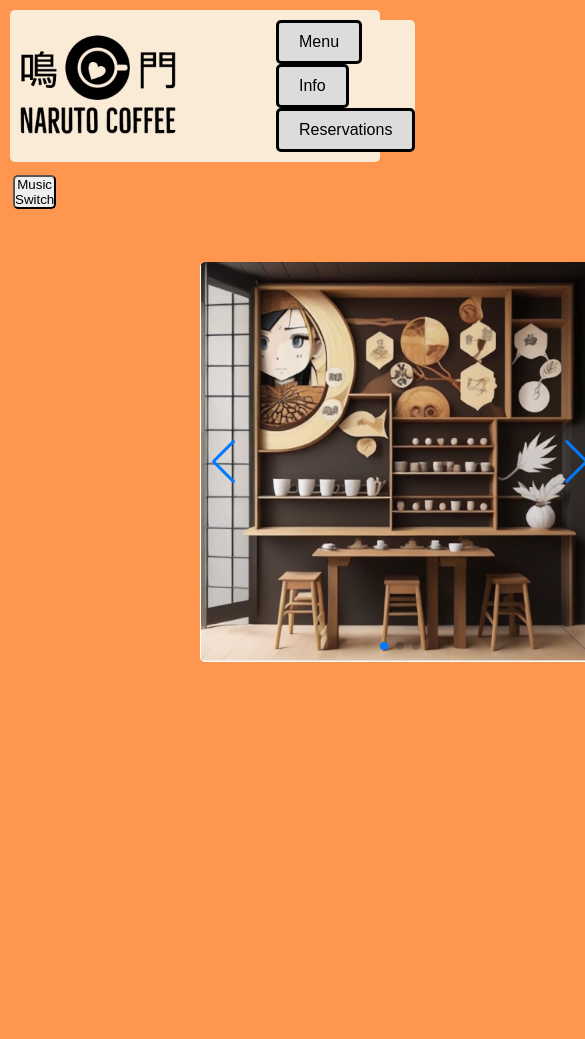
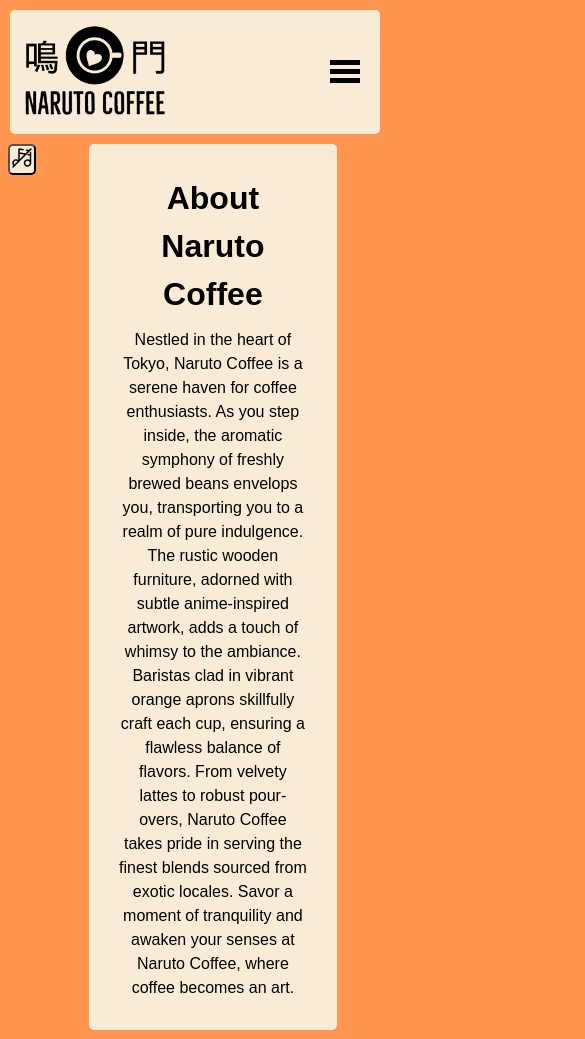
Before and after one commit to pinhaosama/naruto-coffee, a plain HTML site: page index.html in a window 390 px wide. Shown: the top 1039 px of the page, 585 px wide, since content can reach past the window. Drawn offline with nearby package versions, Linux system fonts and the light colour scheme.

Commit message:
create hamburguer menu/gab

```diff
--- /dev/null
+++ b/css/hmenu.css
@@ -0,0 +1,92 @@
+* {
+    box-sizing: border-box;
+}
+
+html {
+    --b-w: 30px;
+    --b-h: 5px;
+    --a-s: 200ms ease-in-out;
+}
+
+@media only screen and (max-width: 768px) {
+
+    .h-menu:before, .h-menu:after, .h-menu input {
+        content: "";
+        height: var(--b-h);
+        width: var(--b-w);
+        border-radius: 0px;
+        background-color: black;
+        transition: opacity var(--a-s), width var(--a-s), rotate var(--a-s), transform var(--a-s);
+        transform-origin: center;
+    }
+
+    .h-menu {
+        display: flex;
+        flex-direction: column;
+        position: absolute;
+        gap: 4px;
+        top: 60px;
+        right: 30px;
+        z-index: 2;
+        cursor: pointer;
+    }
+
+    .h-menu:has(input:checked)::before {
+        transform: rotate(270deg);
+        width: 23px;
+        translate: 0 calc(var(--b-h) / -2);
+    }
+
+    .h-menu:has(input:checked)::after {
+        transform: rotate(-270deg);
+        width: 23px;
+        translate: 0 calc(var(--b-h) / 2);
+    }
+
+    .h-menu input {
+        appearance: none;
+        outline: none;
+        pointer-events: none;
+    }
+
+    .h-menu input:checked {
+        transform: rotate(270deg);
+        opacity: 0;
+    }
+
+    .sidebar {
+        transition: transform var(--a-s), opacity var(--a-s);
+        transform: translateY(-20%);
+        opacity: 0%;
+        padding: 20px;
+        padding-bottom: 10px;
+        max-width: fit-content;
+        background-color: antiquewhite;
+        position: absolute;
+        right: 10px;
+        top: 100px;
+        text-align: right;
+    }
+
+    .h-menu:has(input:checked) + .sidebar {
+        transform: translateY(0);
+        opacity: 100%;
+        background-color: antiquewhite;
+    }
+
+    .sidebar a {
+        color: black;
+        text-decoration: none;
+        font-size: 1.5em;
+        font-weight: 700;
+    }
+
+    .hambutton p:hover {
+        background-color: lightgray;
+    }
+
+    .hambutton p {
+        margin-bottom: 10px;
+    }
+
+}
--- a/css/style.css
+++ b/css/style.css
@@ -6,85 +6,38 @@
 
 }
 
-body{
+body {
     background-color: #ff964f;
     padding-bottom: 10px;
 }
 
-.menu {
-    margin-left: 100px;
+ul {
+    list-style-type: none;
+}
+
+.audiob {
+    float: left;
+    margin-left: 2%;
+}
+
+.audiob button {
     background-color: antiquewhite;
 }
 
-.menu li {
+.container {
+    display: flex;
+    width: 30vw;
+    height: 30vw;
+    background-color: antiquewhite;
     align-items: center;
-    display: inline-block;
+    justify-content: center;
 }
-
-.menu li a {
-    background-color: gainsboro;
-    display: block;
-    padding: 10px 20px;
-    text-decoration: none;
-    color: black;
-    border: 3px solid black;
-}
-
-.menu li a:hover {
-    background-color: grey;
-  }
-
-.menu ul {
-    list-style-type: none;
-    margin: 0;
-    padding: 0;
-}
-
-.header {
-  display: flex;
-  align-items: center;
-  justify-content: space-between;
-  padding: 10px;
-  background-color: antiquewhite;
-  margin: 10px;
-}
-
-.audiob {
-  margin-right: 600px;
-  margin-bottom: 50px;
-  margin-left: 10px;
-  padding: 3px;
-}
-
-.logo img {
-    height: 100px;
-    width: auto;
-}
-
-.logo img:hover{
-    background-color: lightgray;
-}
-
-.about {
-    display: flex;
-    align-items: right;
-    flex-direction: row;
-}
-
-/*.about img {
-    height: 400px;
-    width: auto;
-    margin-left: 200px;
-}*/
 
 .aboutt {
     background-color: antiquewhite;
-    border: 3px solid black;
     padding: 30px;
-    max-width: 500px;
+    max-width: 70%;
     line-height: 1.5;
-    margin-left: 200px;
-    margin-right: 100px;
 }
 
 .aboutt p {
@@ -156,7 +109,7 @@ body{
     margin-left: 150px;
 }
 
-.reservation button{
+.reservation button {
     height: 29px;
     width: 610px;
     padding: 0px;
@@ -169,25 +122,6 @@ body{
     display: flex;
     align-items: center;
     margin-left: 30%;
-}
-
-.container{
-    width: 400px;
-    height: 400px;
-    background-color: antiquewhite;
-    display: flex;
-    align-items: center;
-    justify-content: center;
-    margin-left: 200px;
-}
-
-.swiper {
-    width: 100%;
-    height: 400px;
-  }
-
-.swiper-slide {
-  width: 100%;
 }
 
 .easteregg p {
@@ -204,3 +138,105 @@ body{
     width: fit-content;
     margin-left: 69px;
 }
+
+
+
+@media only screen and (min-width: 769px) {
+
+    .header {
+        display: flex;
+        justify-content: space-between;
+        align-items: center;
+        padding: 10px;
+        background-color: antiquewhite;
+        margin: 10px;
+    }
+
+    .logo img {
+        height: 100px;
+        width: auto;
+        padding: 5px;
+    }
+
+    .logo img:hover {
+        background-color: lightgray;
+    }
+
+    .menu {
+        background-color: antiquewhite;
+    }
+
+    .menu li {
+        align-items: center;
+        display: inline-block;
+    }
+
+    .menu li a {
+        font-size: 1.5em;
+        text-decoration: none;
+        font-weight: 900;
+        color: black;
+        margin-right: 2em;
+        padding: 5px;
+    }
+
+    .menu li a:hover {
+        background-color: lightgray;
+    }
+
+    .menu ul {
+        margin: 0;
+        padding: 0;
+    }
+
+    main {
+        display: flex;
+        justify-content: center;
+        text-align: center;
+    }
+
+    .side-menu {
+        display: none;
+    }
+
+    nav {
+        display: none;
+    }
+
+    .h-menu {
+        display: none;
+    }
+
+}
+
+@media only screen and (max-width: 768px) {
+
+    .header {
+        display: flex;
+        justify-content: space-between;
+        align-items: center;
+        padding: 10px;
+        background-color: antiquewhite;
+        margin: 10px;
+    }
+
+    .logo img {
+        height: 100px;
+        width: auto;
+        padding: 5px;
+    }
+
+    .logo img:hover {
+        background-color: lightgray;
+    }
+
+    .menu {
+        display: none;
+    }
+
+    main {
+        display: flex;
+        justify-content: center;
+        text-align: center;
+    }
+}
--- a/index.html
+++ b/index.html
@@ -1,5 +1,6 @@
 <!DOCTYPE html>
 <html lang="en">
+
 <head>
   <meta charset="UTF-8">
   <meta name="viewport" content="width=device-width, initial-scale=1.0">
@@ -7,8 +8,7 @@
   <title>Naruto Coffee</title>
   <link rel="stylesheet" href="css/style.css">
   <link rel="icon" type="image/x-icon" href="images/favicon.ico">
-    <link rel="stylesheet" href="https://cdn.jsdelivr.net/npm/swiper@9/swiper-bundle.min.css"/>
-
+  <link rel="stylesheet" href="css/hmenu.css">
 </head>
 
 <body onload="playAudio()">
@@ -22,35 +22,42 @@
     </div>
 
     <div class="menu">
-        <UL>
-          <li><a href="menu(SAKI0522).html">Menu</a> </li>
-          <li><a href="info.html">Info</a></li>
-          <li><a href="reservation.html">Reservations</a></li>
-        </UL>
-    </div>
+      <ul>
+        <li><a href="menu(SAKI0522).html">MENU</a> </li>
+        <li><a href="info.html">INFO</a></li>
+        <li><a href="reservation.html">RESERVATIONS</a></li>
+      </ul>
     </div>
 
-  <div class="audiob">
-    <button onclick="toggleAudio()">Music Switch</button>
+
+
   </div>
 
-  <div class="about">
+  <label class="h-menu">
 
-    <div class="container">
+    <input type="checkbox">
 
-      <div class="swiper">
-        <div class="swiper-wrapper">
-          <div class="swiper-slide"><img src="images/img1.png"></div>
-          <div class="swiper-slide"><img src="images/img2.png"></div>
-          <div class="swiper-slide"><img src="images/img3.png"></div>
-        </div>
-        <div class="swiper-pagination"></div>
+  </label>
 
-        <div class="swiper-button-prev"></div>
-        <div class="swiper-button-next"></div>
+  <aside class="sidebar">
+
+    <nav>
+
+        <div class="hambutton"><a href="menu(SAKI0522).html"><p>MENU</p></a><div>
+        <div class="hambutton"><a href="info.html"><p>INFO</p></a><div>
+        <div class="hambutton"><a href="reservation.html"><p>RESERVATIONS</p></a></div>
+
+    </nav>
+
+  </aside>
+
+
+
+  <div class="audiob">
+    <button onclick="toggleAudio()"><img src="images/micon.png" alt="music switch button"></button>
   </div>
 
-    </div>
+  <main>
 
     <div class="aboutt">
       <h1>About Naruto Coffee</h1>
@@ -67,10 +74,13 @@
         locales. Savor a moment of tranquility and awaken your senses
         at Naruto Coffee, where coffee becomes an art.</p>
     </div>
-  </div>
+
+  </main>
 
   <div class="easteregg">
-    <a href="https://www.youtube.com/watch?v=xvFZjo5PgG0&ab_channel=Duran"><p>don`t click me</p></a>
+    <a href="https://www.youtube.com/watch?v=xvFZjo5PgG0&ab_channel=Duran">
+      <p>don`t click me</p>
+    </a>
   </div>
 
 </body>
@@ -94,4 +104,5 @@
 
 </script>
 </body>
+
 </html>
```
Also changed, not shown: images/micon.png (added). Lines whose indentation alone changed are shown as unchanged.
